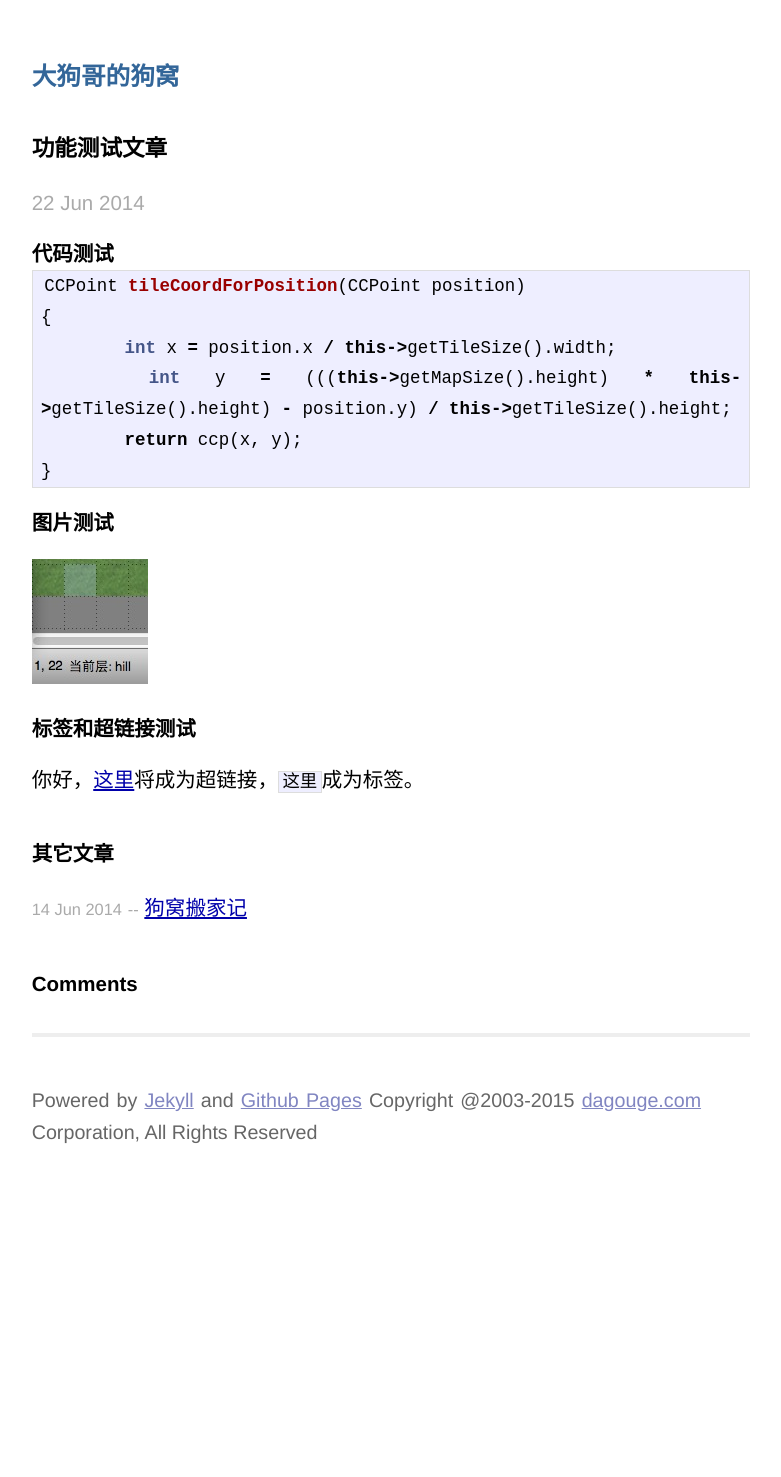
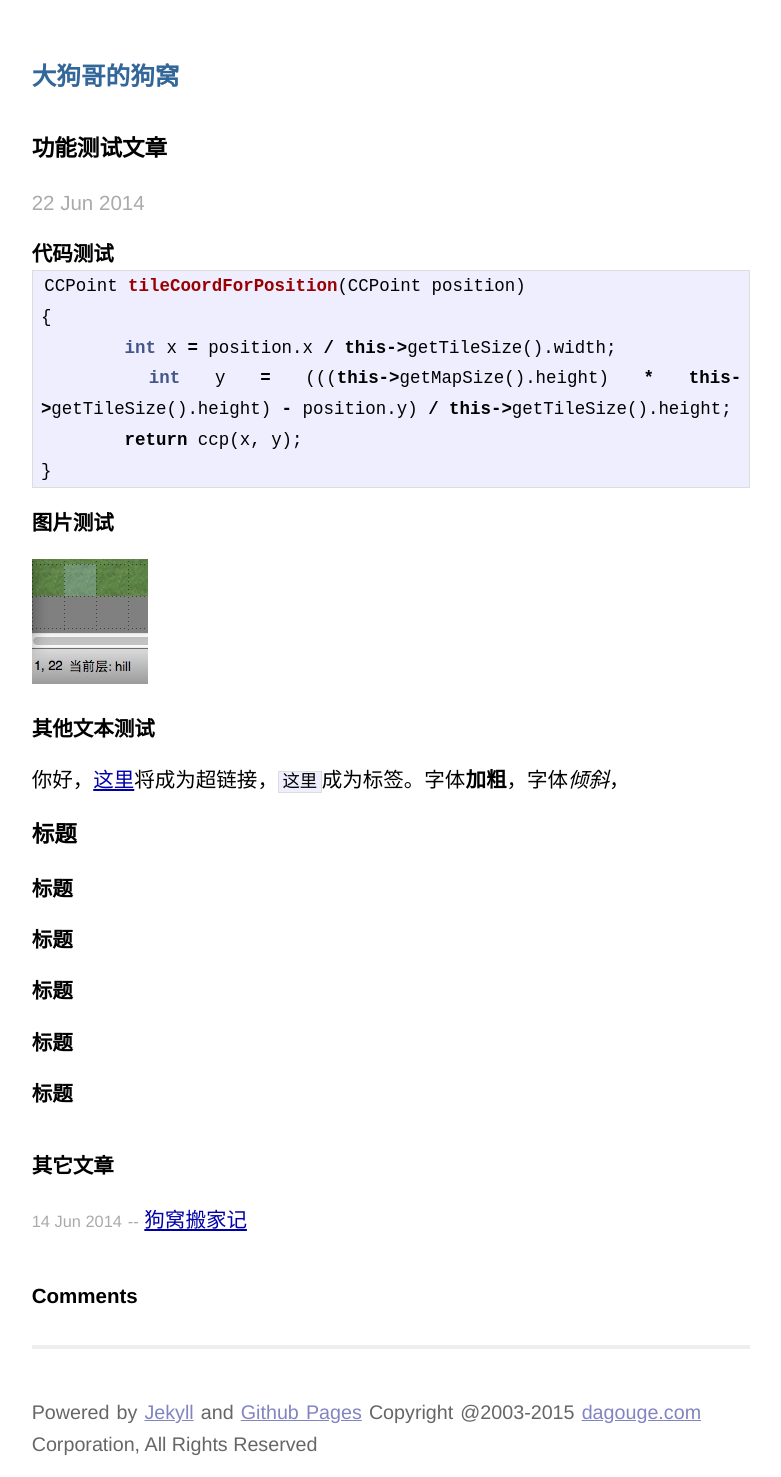
Before and after one commit to lazypos/lazypos.github.io, a Jekyll site: the page built from _posts/2014-06-22-dagougetest2.md, in a window 1280 px wide. Shown: the whole page, without its empty margins (249-1030 px from the left). Built offline with Jekyll 4.4.1, drawn with Linux system fonts in a browser that asks for light colours; comment, search, counter and statistics services are not loaded; before the commit the page ends 1165 px from its top, so only the background shows below that.

Commit message:
no message

```diff
--- a/_posts/2014-06-22-dagougetest2.md
+++ b/_posts/2014-06-22-dagougetest2.md
@@ -2,6 +2,8 @@
 layout: post
 title: 功能测试文章
 ---
+
+
 代码测试
 -------
 
@@ -21,6 +23,12 @@ CCPoint tileCoordForPosition(CCPoint position)
 -------
 ![map]({{site:url}}/images/tiledmap.png)
 
-标签和超链接测试
+其他文本测试
 -------
-你好，[这里](http://www.dagouge.com)将成为超链接，`这里`成为标签。
+你好，[这里](http://www.dagouge.com)将成为超链接，`这里`成为标签。字体**加粗**，字体*倾斜*，
+#标题
+##标题
+###标题
+####标题
+#####标题
+######标题
```
